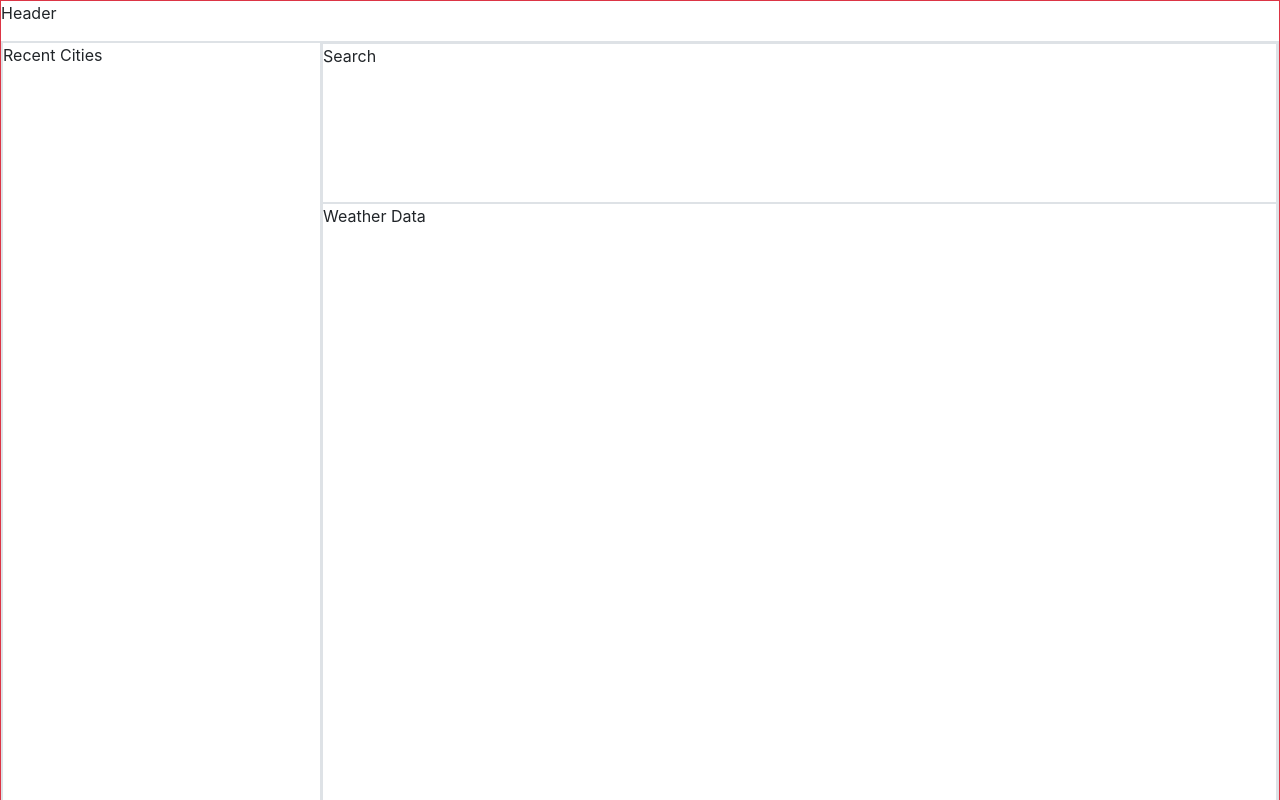
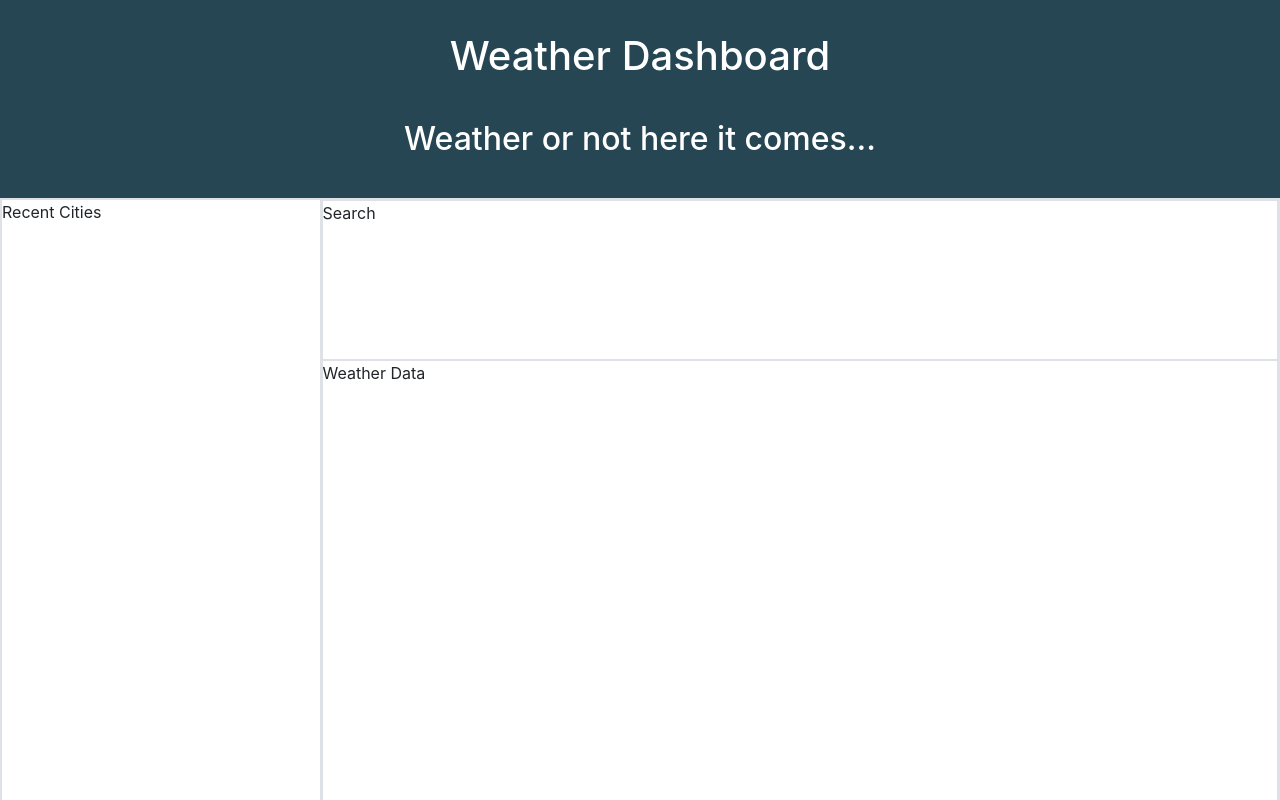
Before and after one commit to faisal244/react-weather-dashboard, a React (Create React App) app: page / in a window 1280 px wide. Shown: the top 800 px of the page. Built offline with nearby package versions, Linux system fonts and the light colour scheme.

Commit message:
Styled header component

```diff
--- a/src/App.css
+++ b/src/App.css
@@ -1,5 +1,20 @@
+:root {
+  --charcoal: #264653ff;
+  --persian-green: #2a9d8fff;
+  --orange-yellow-crayola: #e9c46aff;
+  --sandy-brown: #f4a261ff;
+  --burnt-sienna: #e76f51ff;
+}
+
 .header {
   min-height: 5vh;
+  background-color: var(--charcoal);
+}
+
+.header h1,
+.header h2 {
+  color: white;
+  padding: 1rem 0rem;
 }
 
 .main {
--- a/src/App.js
+++ b/src/App.js
@@ -6,8 +6,11 @@ import SearchForm from "./components/SearchForm";
 
 function App() {
 	return (
-		<div className="border border-danger">
-			<Header />
+		<div className="">
+			<Header
+				title="Weather Dashboard"
+				subtitle="Weather or not here it comes..."
+			/>
 			<div className="row border main g-0">
 				<div className="border col-sm-12 col-md-3">
 					<RecentSearches />
--- a/src/components/Header/index.js
+++ b/src/components/Header/index.js
@@ -1,5 +1,10 @@
 const Header = (props) => {
-	return <div className="header">Header</div>;
+	return (
+		<div className="header text-center p-3">
+			<h1>{props.title}</h1>
+			<h2>{props.subtitle}</h2>
+		</div>
+	);
 };
 
 export default Header;
```
